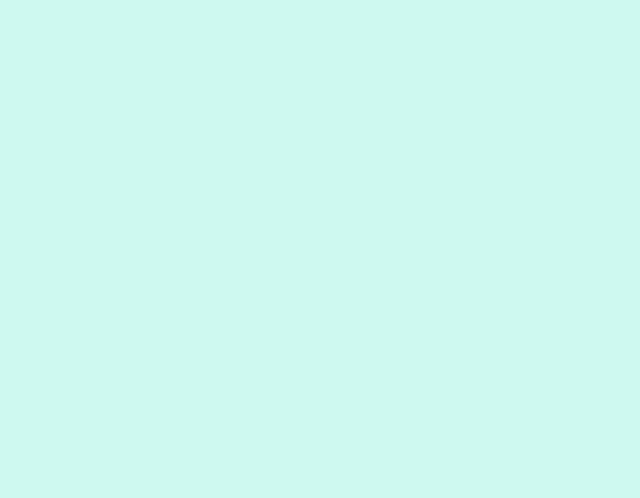
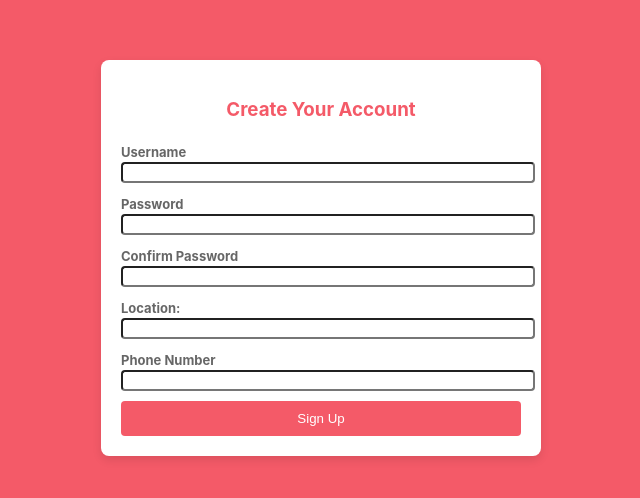
Before and after one commit to shanakasp/travelReactApp, a React (Create React App) app: page /signup in a window 1280 px wide. Before the commit this address had no page. Shown: the part 142-640 px from the top of the page, without its empty margins (319-959 px from the left). Built offline with nearby package versions, Linux system fonts and the light colour scheme.

Commit message:
changed 7 files

```diff
--- a/package.json
+++ b/package.json
@@ -3,6 +3,7 @@
   "version": "0.1.0",
   "private": true,
   "dependencies": {
+    "@react-login-page/page5": "^1.0.4",
     "@testing-library/jest-dom": "^5.17.0",
     "@testing-library/react": "^13.4.0",
     "@testing-library/user-event": "^13.5.0",
@@ -11,6 +12,7 @@
     "react": "^18.3.1",
     "react-dom": "^18.3.1",
     "react-icons": "^5.3.0",
+    "react-login-page": "^1.0.4",
     "react-router-dom": "^6.28.0",
     "react-scripts": "5.0.1",
     "web-vitals": "^2.1.4"
--- a/src/App.js
+++ b/src/App.js
@@ -2,12 +2,14 @@ import React from "react";
 import { Route, BrowserRouter as Router, Routes } from "react-router-dom";
 import "./App.css";
 import Login from "./Pages/Login";
+import Signup from "./Pages/Signup";
 
 const App = () => {
   return (
     <Router>
       <Routes>
         <Route path="/" element={<Login />} /> {/* Route for LoginPage */}
+        <Route path="/signup" element={<Signup />} />
       </Routes>
     </Router>
   );
--- a/src/Pages/Login.jsx
+++ b/src/Pages/Login.jsx
@@ -1,63 +1,65 @@
+import LoginPage, { Logo, Password, Username } from "@react-login-page/page5";
 import React, { useState } from "react";
-import { FaEye, FaEyeSlash } from "react-icons/fa";
-import img from "../images/Travel.jpg";
-import "./Styles/Login.css";
+import LoginLogo from "react-login-page/logo-rect";
+import { useNavigate } from "react-router-dom"; // Import useNavigate
 
-const LoginPage = () => {
-  const [passwordVisible, setPasswordVisible] = useState(false);
-  const [formData, setFormData] = useState({ username: "", password: "" });
+const styles = {
+  height: "100vh", // Full height of the viewport
+  display: "flex", // Center the form
+  justifyContent: "center",
+  alignItems: "center",
+  backgroundColor: "#f5f5f5", // Optional background color
+};
 
-  const handlePasswordToggle = () => setPasswordVisible(!passwordVisible);
+const Demo = () => {
+  const navigate = useNavigate(); // Initialize navigate function
+  const [username, setUsername] = useState("");
+  const [password, setPassword] = useState("");
 
-  const handleChange = (e) => {
-    const { name, value } = e.target;
-    setFormData({ ...formData, [name]: value });
+  const handleSubmit = (e) => {
+    e.preventDefault();
+    console.log("Username:", username);
+    console.log("Password:", password);
+  };
+
+  const handleSignUpClick = () => {
+    navigate("/signup"); // Navigate to the signup page
   };
 
   return (
-    <div className="login-container">
-      {/* Left container with image */}
-      <div className="left-container">
-        <img src={img} alt="Login Illustration" className="left-image" />
-      </div>
-
-      {/* Right container with the form */}
-      <div className="right-container">
-        <div className="login-form-container">
-          <h2 className="login-title">Login</h2>
-          <div className="input-field">
-            <input
-              type="text"
-              name="username"
-              value={formData.username}
-              onChange={handleChange}
-              className="input-box"
-              placeholder="Username"
-            />
-          </div>
-          <div className="input-field">
-            <input
-              type={passwordVisible ? "text" : "password"}
-              name="password"
-              value={formData.password}
-              onChange={handleChange}
-              className="input-box"
-              placeholder="Password"
-            />
-            <button className="toggle-btn" onClick={handlePasswordToggle}>
-              {passwordVisible ? <FaEyeSlash /> : <FaEye />}
-            </button>
-          </div>
-          <button className="submit-btn">Login</button>
-
-          {/* Sign Up Link Button */}
-          <a href="/signup" className="signup-link">
-            Do not have an account? Please Sign Up
-          </a>
-        </div>
-      </div>
+    <div style={styles}>
+      <form
+        onSubmit={handleSubmit}
+        style={{
+          width: "100%",
+          height: "100vh",
+          boxShadow: "0 4px 10px rgba(0, 0, 0, 0.1)",
+          borderRadius: "8px",
+        }}
+      >
+        <LoginPage>
+          <h3>Keep your memories with you</h3>
+          <p style={{ cursor: "pointer" }}>
+            Not a member? <a onClick={handleSignUpClick}>Sign up now</a>
+          </p>
+          <Username
+            name="userUserName"
+            value={username}
+            onChange={(e) => setUsername(e.target.value)}
+          />
+          <Password
+            placeholder="Password"
+            name="userPassword"
+            value={password}
+            onChange={(e) => setPassword(e.target.value)}
+          />
+          <Logo>
+            <LoginLogo />
+          </Logo>
+        </LoginPage>
+      </form>
     </div>
   );
 };
 
-export default LoginPage;
+export default Demo;
--- /dev/null
+++ b/src/Pages/Signup.jsx
@@ -0,0 +1,138 @@
+import React, { useState } from "react";
+
+const styles = {
+  height: "100vh", // Full height of the viewport
+  display: "flex", // Center the form
+  justifyContent: "center",
+  alignItems: "center",
+};
+
+const Signup = () => {
+  const [formData, setFormData] = useState({
+    username: "",
+    password: "",
+    confirmPassword: "",
+    location: "",
+    phoneNumber: "",
+  });
+  const [error, setError] = useState("");
+
+  const handleChange = (e) => {
+    setFormData({
+      ...formData,
+      [e.target.name]: e.target.value,
+    });
+    setError(""); // Clear error when user starts typing
+  };
+
+  const handleSubmit = (e) => {
+    e.preventDefault();
+    const { password, confirmPassword } = formData;
+
+    if (password !== confirmPassword) {
+      setError("Passwords do not match");
+      return;
+    }
+
+    console.log("Form Submitted:", formData);
+    alert("Signup successful!");
+  };
+
+  return (
+    <div style={styles}>
+      <form
+        onSubmit={handleSubmit}
+        style={{
+          width: "100%",
+          maxWidth: "400px",
+          padding: "20px",
+          backgroundColor: "#ffffff",
+          boxShadow: "0 4px 10px rgba(0, 0, 0, 0.1)",
+          borderRadius: "8px",
+        }}
+      >
+        <h3
+          style={{
+            textAlign: "center",
+            marginBottom: "20px",
+            color: "#f45a68",
+          }}
+        >
+          Create Your Account
+        </h3>
+        {/* Username */}
+        <div style={{ marginBottom: "10px" }}>
+          <label className="faded-bold-label">Username</label>
+          <input
+            type="text"
+            name="username"
+            value={formData.username}
+            onChange={handleChange}
+            required
+            style={{ width: "100%", paddingRight: "8px", borderRadius: "4px" }}
+          />
+        </div>
+        {/* Password */}
+        <div style={{ marginBottom: "10px" }}>
+          <label className="faded-bold-label">Password</label>
+          <input
+            type="password"
+            name="password"
+            value={formData.password}
+            onChange={handleChange}
+            required
+            style={{ width: "100%", paddingRight: "8px", borderRadius: "4px" }}
+          />
+        </div>
+        {/* Confirm Password */}
+        <div style={{ marginBottom: "10px" }}>
+          <label className="faded-bold-label">Confirm Password</label>
+          <input
+            type="password"
+            name="confirmPassword"
+            value={formData.confirmPassword}
+            onChange={handleChange}
+            required
+            style={{ width: "100%", paddingRight: "8px", borderRadius: "4px" }}
+          />
+        </div>
+        {/* Location */}
+        <div style={{ marginBottom: "10px" }}>
+          <label className="faded-bold-label">Location:</label>
+          <input
+            type="text"
+            name="location"
+            value={formData.location}
+            onChange={handleChange}
+            required
+            style={{ width: "100%", paddingRight: "8px", borderRadius: "4px" }}
+          />
+        </div>
+        {/* Phone Number */}
+        <div style={{ marginBottom: "10px" }}>
+          <label className="faded-bold-label">Phone Number</label>
+          <input
+            type="tel"
+            name="phoneNumber"
+            value={formData.phoneNumber}
+            onChange={handleChange}
+            required
+            style={{ width: "100%", paddingRight: "8px", borderRadius: "4px" }}
+          />
+        </div>
+        {/* Error Message */}
+        {error && (
+          <p style={{ color: "red", fontSize: "14px", marginBottom: "10px" }}>
+            {error}
+          </p>
+        )}
+        {/* Submit Button */}
+        <button type="submit" className="signup-button">
+          Sign Up
+        </button>
+      </form>
+    </div>
+  );
+};
+
+export default Signup;
--- a/src/index.css
+++ b/src/index.css
@@ -5,11 +5,31 @@ body {
     sans-serif;
   -webkit-font-smoothing: antialiased;
   -moz-osx-font-smoothing: grayscale;
-
-  background-color: #cef9f0;
+  background-color: #f45a68;
 }
 
 code {
   font-family: source-code-pro, Menlo, Monaco, Consolas, "Courier New",
     monospace;
 }
+
+.signup-button {
+  width: 100%;
+  padding: 10px;
+  background-color: #f45a68;
+  color: #ffffff;
+  border: none;
+  border-radius: 4px;
+  cursor: pointer;
+  transition: background-color 0.3s ease;
+}
+
+.signup-button:hover {
+  background-color: #fb7e89;
+}
+
+.faded-bold-label {
+  font-weight: bold;
+  font-size: small;
+  color: rgba(0, 0, 0, 0.6); /* Adjust the opacity for faded effect */
+}
```
Also changed, not shown: src/images/img2.png (added), 1 other file (tests, documents, lock files or other folders).
